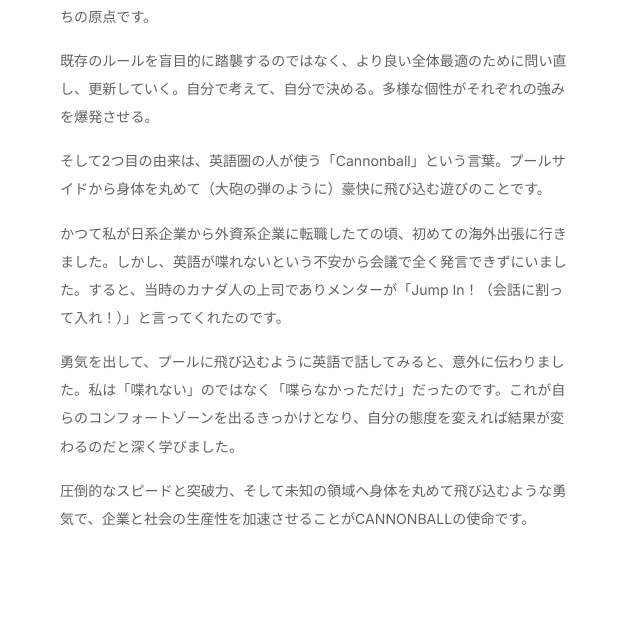
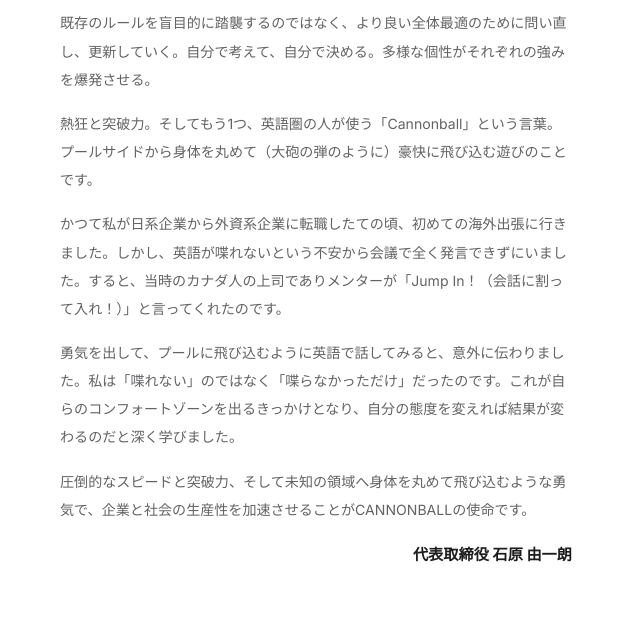
Before and after one commit to ketobasu/cannonball-draft, a plain HTML site: page index.html in a window 1280 px wide. Shown: the part 1030-1650 px from the top of the page, 644-1280 px from the left. Drawn offline with nearby package versions, Linux system fonts and the light colour scheme; a web font is replaced by a local one.

Commit message:
Update index.html

```diff
--- a/index.html
+++ b/index.html
@@ -55,6 +55,7 @@ nav{position:fixed;top:0;left:0;right:0;z-index:100;display:flex;align-items:cen
 .story-quote span{color:var(--orange)}
 .story-body{font-size:0.88rem;color:var(--text2);line-height:2}
 .story-body p+p{margin-top:1rem}
+.story-signature{text-align:right;font-weight:700;margin-top:2rem;color:var(--text);font-size:0.95rem}
 .values-strip{display:grid;grid-template-columns:repeat(3,1fr)}
 .value-block{padding:5rem 3.5rem;border-right:1px solid var(--border);position:relative;overflow:hidden;transition:background 0.25s;background:var(--white)}
 .value-block:last-child{border-right:none}
@@ -187,24 +188,25 @@ footer{background:var(--charcoal2);padding:2rem 3rem;display:flex;justify-conten
         <div class="story-image-overlay"></div>
       </div>
       <div class="story-image">
-        <!-- 身体を丸めて飛び込むキャノンボールの画像に変更しました -->
-        <img src="https://images.pexels.com/photos/80716/pexels-photo-80716.jpeg?auto=compress&cs=tinysrgb&w=900" alt="身体を丸めてプールへ飛び込むキャノンボール" loading="lazy">
+        <!-- 直リンク制限のない安定したプール飛び込み画像URLへ変更 -->
+        <img src="https://images.unsplash.com/photo-1519315901367-f34ff9154487?w=900&q=80&fit=crop" alt="プールへ勢いよく飛び込む瞬間" loading="lazy">
         <div class="story-image-overlay"></div>
       </div>
     </div>
 
     <div class="story-content">
       <p class="section-eyebrow">About</p>
-      <!-- ここからテキストの修正箇所 -->
       <div class="story-body">
         <p>社名の由来は2つあります。1つ目は、1981年公開の映画「キャノンボール」。それぞれが個性と強みを全開にしてゴールを目指す——あの熱狂と突破力が、私たちの原点です。</p>
         <p>既存のルールを盲目的に踏襲するのではなく、より良い全体最適のために問い直し、更新していく。自分で考えて、自分で決める。多様な個性がそれぞれの強みを爆発させる。</p>
-        <p>そして2つ目の由来は、英語圏の人が使う「Cannonball」という言葉。プールサイドから身体を丸めて（大砲の弾のように）豪快に飛び込む遊びのことです。</p>
+        <p>熱狂と突破力。そしてもう1つ、英語圏の人が使う「Cannonball」という言葉。プールサイドから身体を丸めて（大砲の弾のように）豪快に飛び込む遊びのことです。</p>
         <p>かつて私が日系企業から外資系企業に転職したての頃、初めての海外出張に行きました。しかし、英語が喋れないという不安から会議で全く発言できずにいました。すると、当時のカナダ人の上司でありメンターが「Jump In！（会話に割って入れ！）」と言ってくれたのです。</p>
         <p>勇気を出して、プールに飛び込むように英語で話してみると、意外に伝わりました。私は「喋れない」のではなく「喋らなかっただけ」だったのです。これが自らのコンフォートゾーンを出るきっかけとなり、自分の態度を変えれば結果が変わるのだと深く学びました。</p>
         <p>圧倒的なスピードと突破力、そして未知の領域へ身体を丸めて飛び込むような勇気で、企業と社会の生産性を加速させることがCANNONBALLの使命です。</p>
+
+        <!-- 署名を追加 -->
+        <p class="story-signature">代表取締役 石原 由一朗</p>
       </div>
-      <!-- ここまで -->
     </div>
   </div>
   <div class="values-strip">
```
